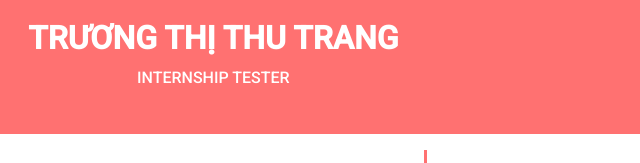
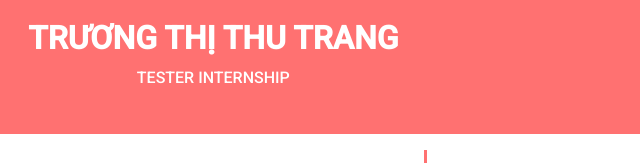
Before and after one commit to TRUONGTHITHUTRANGG/CV-RESUME, a plain HTML site: page index.html in a window 1280 px wide. Shown: the part 202-365 px from the top of the page, 0-640 px from the left. Drawn offline with nearby package versions, Linux system fonts and the light colour scheme.

Commit message:
Update index.html

```diff
--- a/index.html
+++ b/index.html
@@ -40,7 +40,7 @@
           <div class="avatar"></div>
           <p class="name">TRƯƠNG THỊ THU TRANG</p>
 
-          <p>INTERNSHIP TESTER</p>
+          <p>TESTER INTERNSHIP</p>
         </div>
         <div
           class="col-8 contact d-flex justify-content-end align-items-baseline"
```
